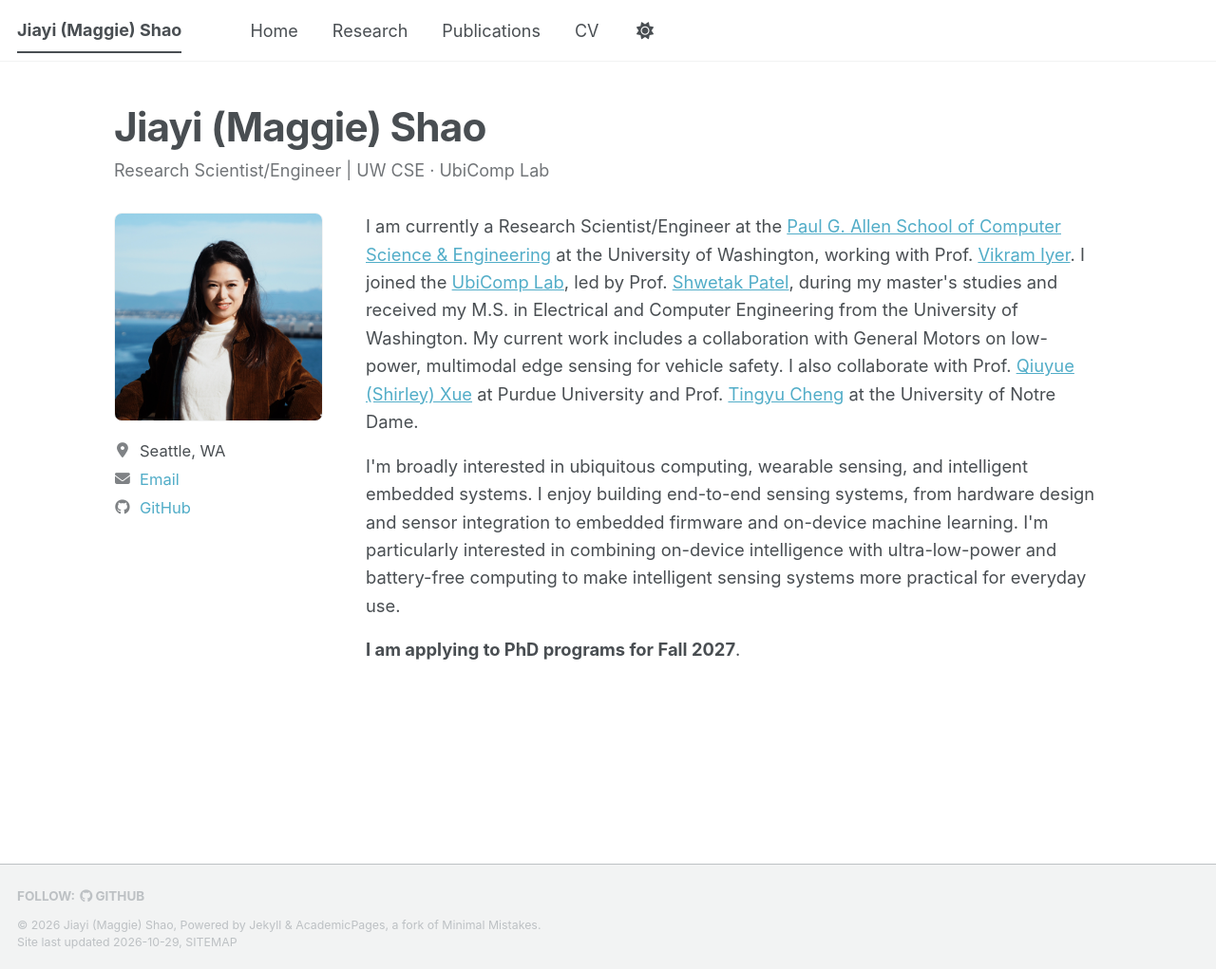
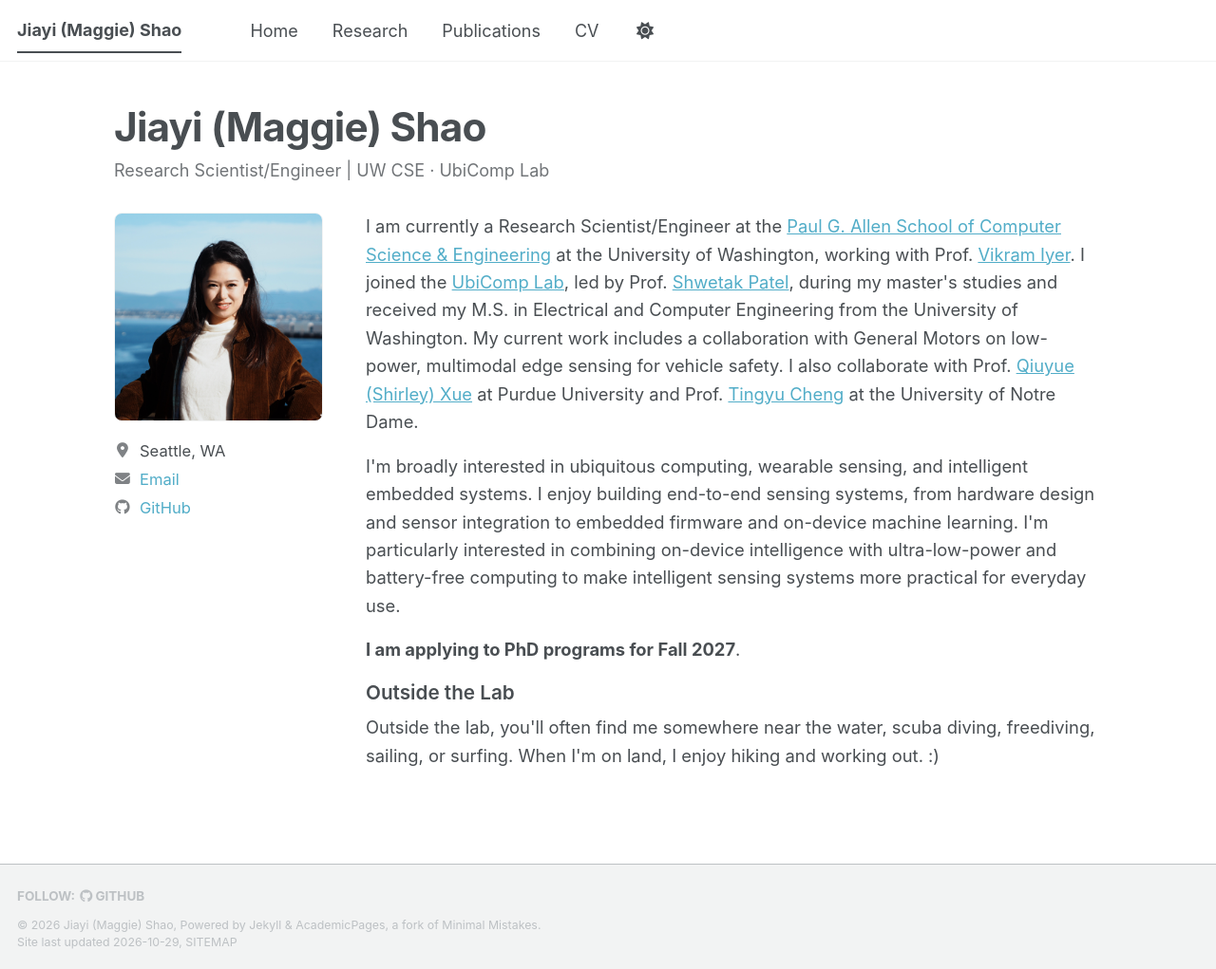
Before and after one commit to jiayimaggieshao/jiayimaggieshao.github.io, a Jekyll site: the page built from _pages/about.md, in a window 1280 px wide and 1021 px high. Shown: the whole window at 95% size. Built offline with Jekyll 4.4.1, drawn with Linux system fonts in a browser that asks for light colours; a style sheet for code colours, icons or effects is not loaded.

Commit message:
Add an Outside the Lab note to the homepage.
Place it after the PhD application sentence without changing the rest of the About text.

Co-authored-by: Cursor <cursoragent@cursor.com>

```diff
--- a/_pages/about.md
+++ b/_pages/about.md
@@ -40,6 +40,8 @@ redirect_from:
 <p>I am currently a Research Scientist/Engineer at the <a href="https://www.cs.washington.edu/">Paul G. Allen School of Computer Science &amp; Engineering</a> at the University of Washington, working with Prof. <a href="https://homes.cs.washington.edu/~vsiyer/">Vikram Iyer</a>. I joined the <a href="https://ubicomplab.cs.washington.edu/">UbiComp Lab</a>, led by Prof. <a href="https://homes.cs.washington.edu/~shwetak/">Shwetak Patel</a>, during my master's studies and received my M.S. in Electrical and Computer Engineering from the University of Washington. My current work includes a collaboration with General Motors on low-power, multimodal edge sensing for vehicle safety. I also collaborate with Prof. <a href="https://xueqiuyue.com/">Qiuyue (Shirley) Xue</a> at Purdue University and Prof. <a href="https://tingyucheng.com/">Tingyu Cheng</a> at the University of Notre Dame.</p>
 <p>I'm broadly interested in ubiquitous computing, wearable sensing, and intelligent embedded systems. I enjoy building end-to-end sensing systems, from hardware design and sensor integration to embedded firmware and on-device machine learning. I'm particularly interested in combining on-device intelligence with ultra-low-power and battery-free computing to make intelligent sensing systems more practical for everyday use.</p>
 <p><strong>I am applying to PhD programs for Fall 2027</strong>.</p>
+<h2 class="home-intro__heading">Outside the Lab</h2>
+<p>Outside the lab, you'll often find me somewhere near the water, scuba diving, freediving, sailing, or surfing. When I'm on land, I enjoy hiking and working out. :)</p>
 </div>
 </div>
 </div>
--- a/_sass/layout/_home.scss
+++ b/_sass/layout/_home.scss
@@ -94,6 +94,15 @@
   line-height: 1.6;
 }
 
+.page__content .home-intro__heading {
+  margin: 0.2rem 0 0.45rem;
+  padding: 0;
+  border: 0;
+  font-size: 1.15rem;
+  font-weight: 600;
+  line-height: 1.3;
+}
+
 .page__content .home-intro__text p {
   margin: 0 0 0.95em;
 }
```
